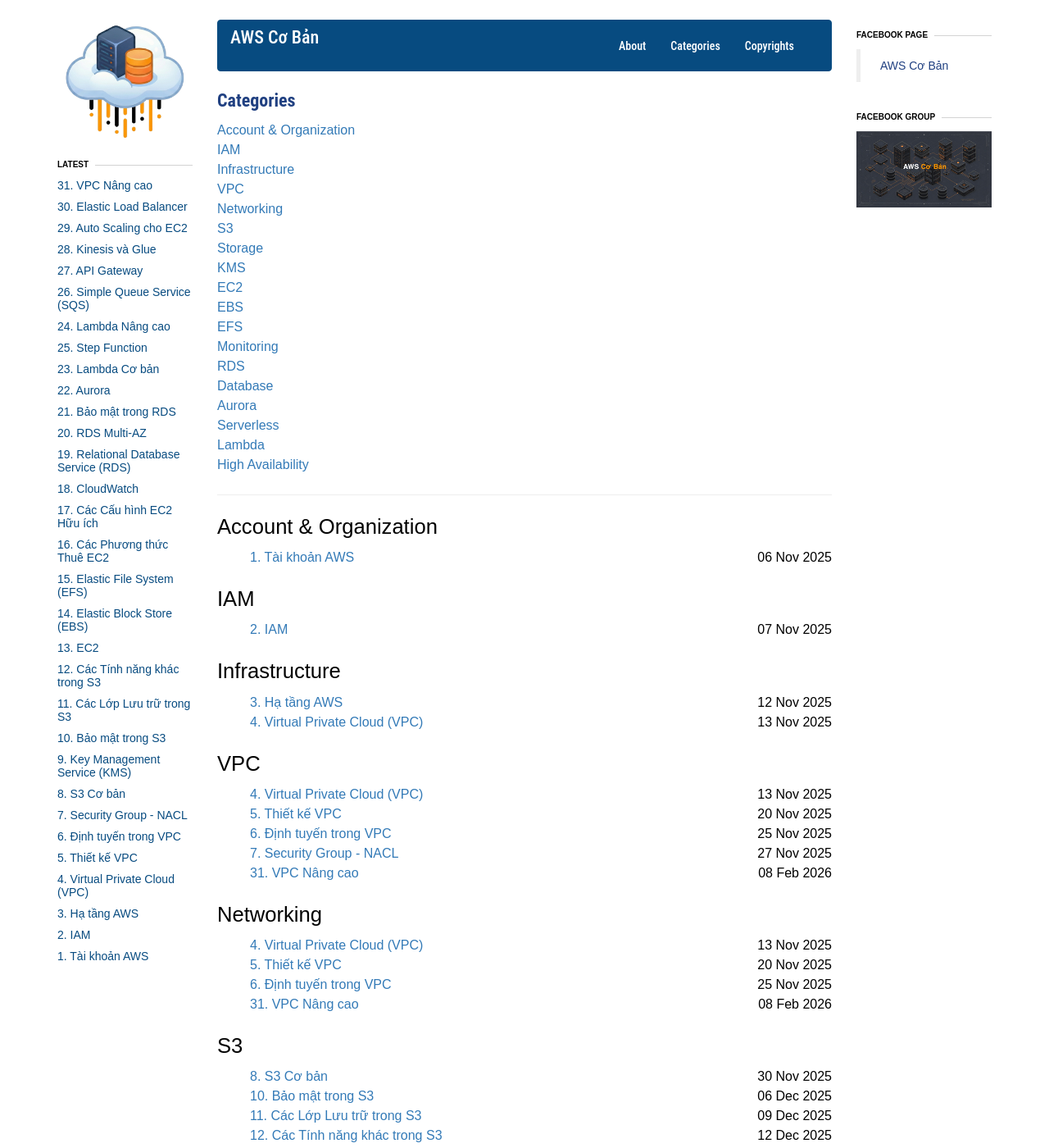
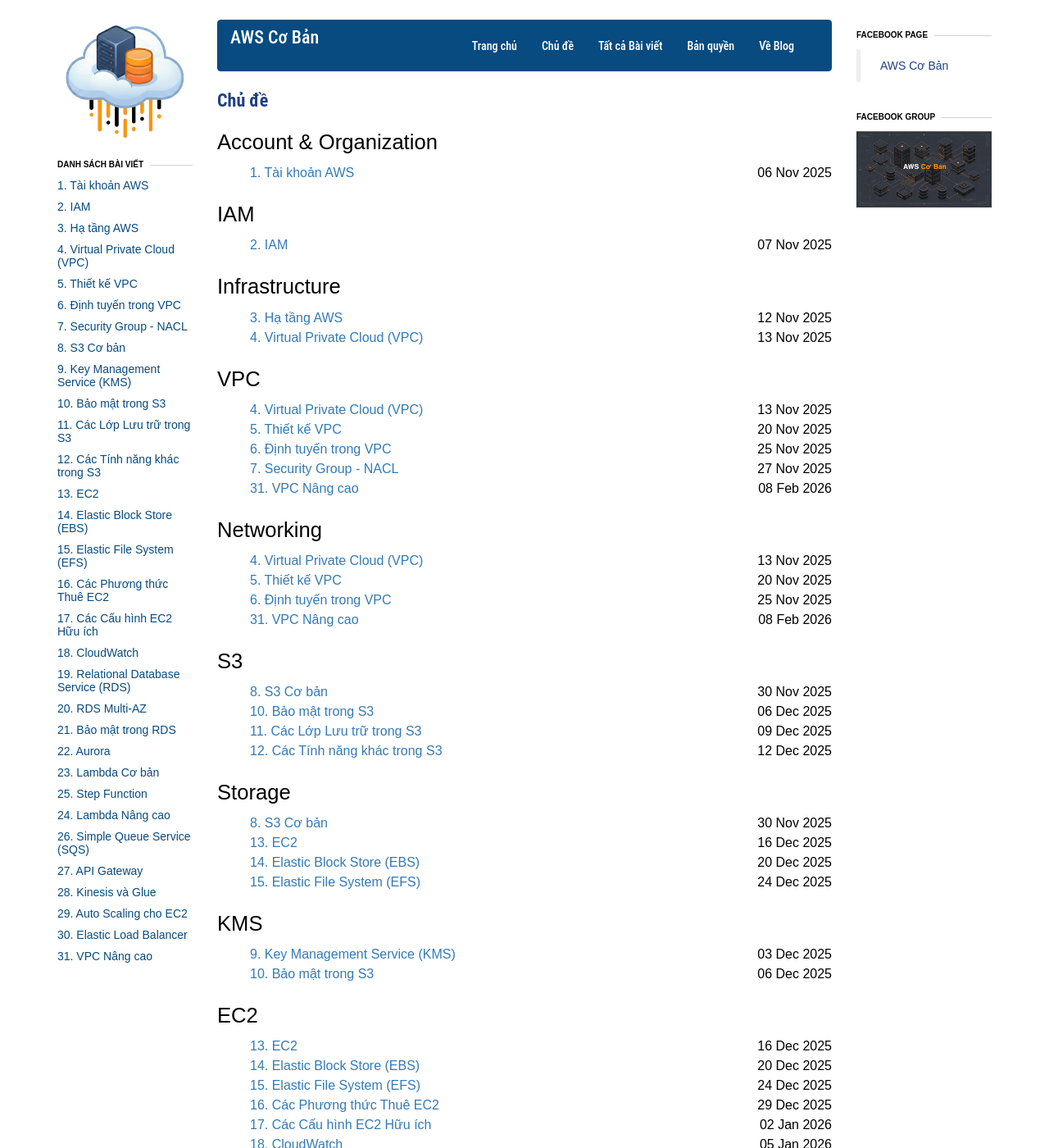
Before and after one commit to awscoban/awscoban.github.io, a Jekyll site: the page built from categories.md, in a window 1280 px wide and 1400 px high. Shown: the whole window at 82% size. Built offline with Jekyll 4.4.1, drawn with Linux system fonts in a browser that asks for light colours; nearby versions of some CDN libraries.

```diff
--- a/_includes/sidebar.html
+++ b/_includes/sidebar.html
@@ -50,8 +50,8 @@
 
 
           <nav>
-            <div class="header">Latest</div>
-              {% for post in site.posts limit:200 %}
+            <div class="header">Danh sách Bài viết</div>
+              {% for post in site.posts reversed limit:200 %}
                 <li><a style="text-align: left; color: #074B80"  href="{{ post.url }}">{{ post.title }}</a></li>
               {% endfor %}
             </ul>
--- a/_includes/topbar.html
+++ b/_includes/topbar.html
@@ -7,18 +7,18 @@
         <span class="icon-bar"></span>
         <span class="icon-bar"></span>
       </button>
-      <a class="navbar-brand" href="/"><span style = "color: #fff">AWS Cơ Bản</span></a>
+      <a class="navbar-brand" href="/"><span style = "color: #fff">AWS Cơ Bản </span></a>
 
 
     </div>
     <div class="collapse navbar-collapse navbar-right" id="myNavbar">
       <ul class="nav navbar-nav">
-        <li><a href="/about/" ><span style = "color: #fff"> About</span></a></li>
-        <!-- <li><a href="/index/"><span style = "color: #fff">Index</span></a></li> -->
+        <li><a href="/index/"><span style = "color: #fff">Trang chủ</span></a></li>
         <!-- <li><a href="/tags/"><span style = "color: #fff">Tags</span></a></li> -->
-        <li><a href="/categories/"><span style = "color: #fff">Categories</span></a></li>
-        <!-- <li><a href="/archive/"><span style = "color: #fff">Archive</span></a></li> -->
-        <li><a href="/copyrights/"><span style = "color: #fff">Copyrights</span></a></li>
+        <li><a href="/categories/"><span style = "color: #fff">Chủ đề</span></a></li>
+        <li><a href="/archive/"><span style = "color: #fff">Tất cả Bài viết</span></a></li>
+        <li><a href="/copyrights/"><span style = "color: #fff">Bản quyền</span></a></li>
+        <li><a href="/about/" ><span style = "color: #fff">Về Blog</span></a></li>
         <!-- <li><a href="/faqs/"><span style = "color: #fff">FAQs</span></a></li> -->
         <!-- <li><a href="/search/"><span style = "color: #fff">Search</span></a></li> -->
         <!-- <li><a href="/subscribe/">Subscribe</a></li> -->
--- a/archive.html
+++ b/archive.html
@@ -1,6 +1,6 @@
 ---
 layout: post
-title: Archive
+title: Tất cả Bài viết
 ---
 
 <div>
@@ -8,7 +8,7 @@
   <!-- <h2>Archive</h2> -->
 
   <section class="archive_list">
-    {% for post in site.posts %}
+    {% for post in site.posts reversed %}
 
     <span style="float: left;">
           <a href="{{ post.url }}">{{ post.title }}</a>
--- a/categories.md
+++ b/categories.md
@@ -1,16 +1,16 @@
 ---
 layout: post
-title: Categories
+title: Chủ đề
 ---
 
 <div class="tags-expo">
-  <div class="tags-expo-list">
+  <!-- <div class="tags-expo-list">
     {% for tag in site.categories %}
     <a href="#{{ tag[0] | slugify }}" class="post-tag">{{ tag[0] }}</a>
     <br>
     {% endfor %}
   </div>
-  <hr/>
+  <hr/> -->
   <div class="tags-expo-section">
     {% for tag in site.categories %}
     <h2 id="{{ tag[0] | slugify }}">{{ tag[0] }}</h2>
```
Also changed, not shown: copyrights.md (+2 -1 lines).
